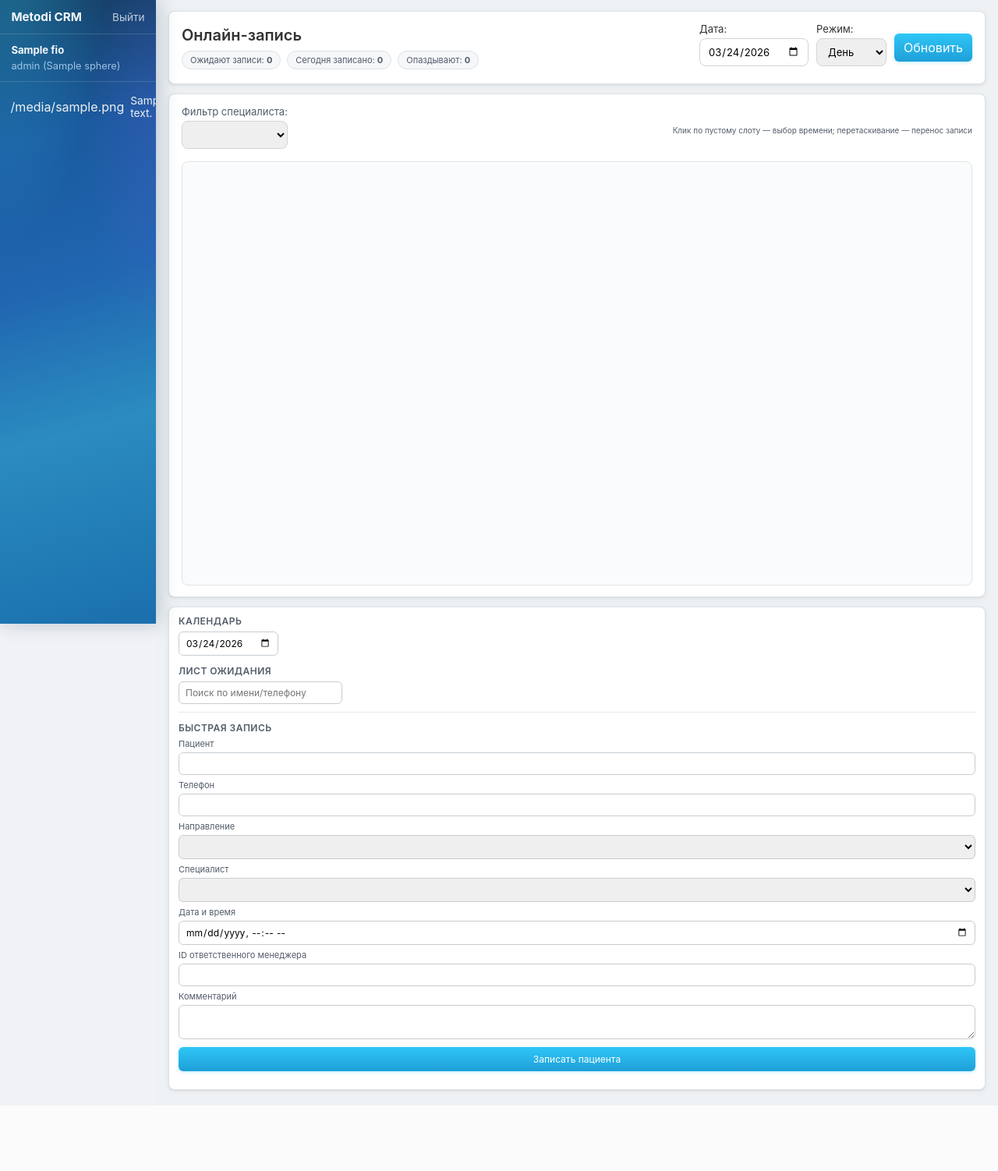
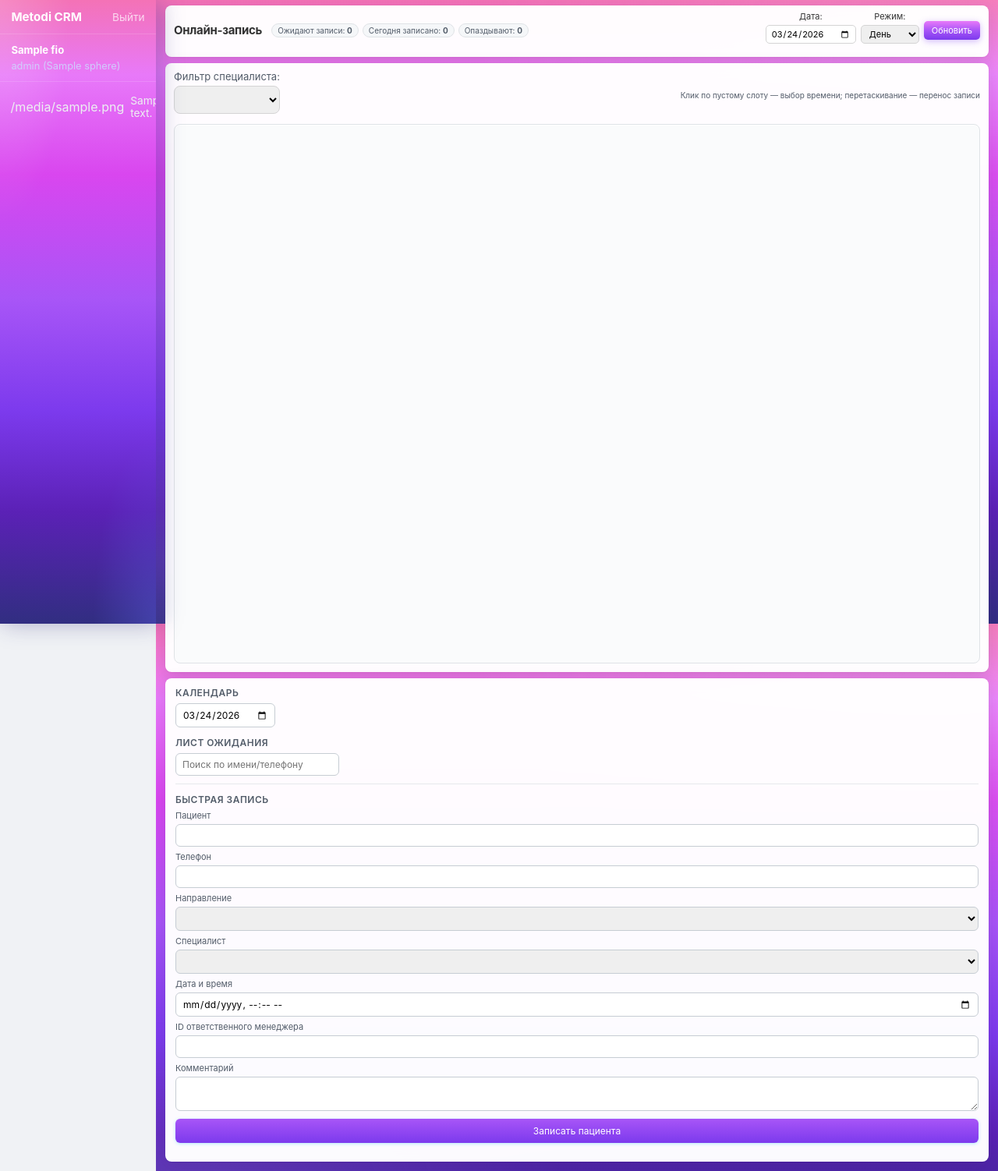
Before and after one commit to Koujikin711/crm-bot, a Flask app: template web/templates/online_booking.html in a window 1280 px wide. Shown: the whole page at 78% size. Before the commit the page ends 1418 px from the top, so only its background shows below. Run offline with Flask 3, Linux system fonts and the light colour scheme; data comes from the database, SQL or seed files in the repository; the template is opened without the code that fills it: most values are stand-ins (such as "Sample title", 1, 10 or a date in 2020); lists and menus that the app fills with data are empty.

Commit message:
style(booking): magenta-indigo shell gradient, compact header, taller grid
Made-with: Cursor

```diff
--- a/web/static/online-booking.css
+++ b/web/static/online-booking.css
@@ -1,34 +1,46 @@
-/* Палитра в духе Bitrix24 */
+/* Палитра карточек + тот же фон, что и у сайдбара (градиент фуксия → индиго) */
 .content.booking-root {
-  --bx-bg-page: #eef2f4;
   --bx-bg-card: #ffffff;
   --bx-border: #dfe3e6;
   --bx-border-soft: #e6e9ec;
   --bx-text: #333333;
   --bx-text-secondary: #525c69;
   --bx-text-muted: #858fa4;
-  --bx-accent: #2fc6f6;
-  --bx-accent-hover: #5dd4f8;
-  --bx-accent-deep: #1e9fd8;
-  --bx-shadow: 0 1px 3px rgba(0, 0, 0, 0.08), 0 2px 8px rgba(82, 92, 105, 0.06);
+  --bx-accent: #a855f7;
+  --bx-accent-hover: #c084fc;
+  --bx-accent-deep: #7c3aed;
+  --bx-shadow: 0 4px 20px rgba(30, 27, 75, 0.12), 0 1px 3px rgba(0, 0, 0, 0.06);
   display: grid;
-  gap: 12px;
-  background: var(--bx-bg-page);
+  gap: 8px;
+  background:
+    radial-gradient(ellipse 90% 70% at 85% 10%, rgba(255, 255, 255, 0.12) 0%, transparent 50%),
+    radial-gradient(ellipse 70% 50% at 10% 90%, rgba(167, 139, 250, 0.2) 0%, transparent 55%),
+    var(--crm-shell-gradient, linear-gradient(180deg, #f472b6 0%, #312e81 100%));
+  background-attachment: fixed;
   color: var(--bx-text);
   margin-left: 200px;
   min-height: 100vh;
-  padding: 0.85rem 1rem 1.25rem;
+  padding: 0.45rem 0.75rem 0.75rem;
   box-sizing: border-box;
 }
 
 .content.booking-root .panel {
-  background: var(--bx-bg-card);
-  border: 1px solid var(--bx-border);
+  background: rgba(255, 255, 255, 0.98);
+  border: 1px solid rgba(255, 255, 255, 0.65);
   border-radius: 8px;
   box-shadow: var(--bx-shadow);
-  backdrop-filter: none;
-  -webkit-backdrop-filter: none;
+  backdrop-filter: blur(8px);
+  -webkit-backdrop-filter: blur(8px);
   padding: 14px 16px;
+}
+
+.content.booking-root .scheduler-panel {
+  padding: 8px 10px 10px;
+}
+
+/* Компактная шапка: меньше по высоте, чипы в одну линию с заголовком */
+.content.booking-root > .panel.booking-header {
+  padding: 6px 10px 8px;
 }
 
 /* Узкая правая колонка: календарь, очередь, быстрая запись */
@@ -110,52 +122,89 @@
   font-size: 16px;
 }
 
-.booking-header {
+.content.booking-root .booking-header {
   display: flex;
   justify-content: space-between;
-  align-items: center;
-  gap: 16px;
-}
-
-.booking-header h1 {
-  margin: 0;
-  font-size: 20px;
-  font-weight: 600;
-  color: var(--bx-text, #333);
-}
-
-.booking-header .right {
-  display: flex;
   align-items: center;
   gap: 10px;
 }
 
-.chips {
+.content.booking-root .booking-header .left {
   display: flex;
-  gap: 8px;
-  margin-top: 8px;
+  flex-wrap: wrap;
+  align-items: center;
+  gap: 6px 12px;
+  min-width: 0;
 }
 
-.chip {
+.content.booking-root .booking-header h1 {
+  margin: 0;
+  font-size: 15px;
+  font-weight: 700;
+  line-height: 1.2;
+  letter-spacing: -0.02em;
+}
+
+.content.booking-root .booking-header .right {
+  display: flex;
+  align-items: center;
+  gap: 6px;
+  flex-wrap: wrap;
+}
+
+.content.booking-root .booking-header .right label {
+  font-size: 11px;
+  display: inline-flex;
+  align-items: center;
+  gap: 4px;
+}
+
+.content.booking-root .booking-header .right input[type="date"],
+.content.booking-root .booking-header .right select {
+  padding: 3px 6px;
+  font-size: 11px;
+  border-radius: 5px;
+}
+
+.content.booking-root .booking-header .right button {
+  padding: 5px 10px;
+  font-size: 11px;
+  border-radius: 5px;
+  background: linear-gradient(180deg, #e879f9 0%, #a855f7 50%, #7c3aed 100%);
+  box-shadow: 0 2px 8px rgba(124, 58, 237, 0.35);
+}
+
+.content.booking-root .booking-header .right button:hover {
+  filter: brightness(1.06);
+}
+
+.content.booking-root .chips {
+  display: flex;
+  gap: 5px;
+  margin-top: 0;
+  flex-wrap: wrap;
+}
+
+.content.booking-root .chip {
   background: #f5f7f9;
   border: 1px solid var(--bx-border, #dfe3e6);
-  border-radius: 14px;
-  padding: 4px 10px;
-  font-size: 11px;
+  border-radius: 10px;
+  padding: 2px 7px;
+  font-size: 10px;
   color: var(--bx-text-secondary, #525c69);
 }
 
 .booking-main {
   display: grid;
   grid-template-columns: 1fr minmax(200px, 236px);
-  gap: 12px;
+  gap: 8px;
   align-items: start;
-  min-height: 75vh;
+  min-height: 0;
 }
 
 .scheduler-panel {
   display: grid;
-  gap: 8px;
+  gap: 5px;
 }
 
 .scheduler-toolbar {
@@ -177,7 +226,10 @@
   border: 1px solid var(--bx-border, #dfe3e6);
   border-radius: 8px;
   overflow: auto;
-  height: 68vh;
+  /* Выше: компактная шапка + больше места под сетку */
+  height: calc(100vh - 108px);
+  min-height: 420px;
+  max-height: 900px;
   background: #fafbfc;
   box-shadow: inset 0 1px 0 #fff;
 }
--- a/web/static/sidebar.css
+++ b/web/static/sidebar.css
@@ -1,5 +1,19 @@
-/* Сайдбар в стиле Битрикс: слева фиксированное меню */
+/* Сайдбар + общий «оболочечный» градиент (как на референсе: фуксия → индиго) */
 * { box-sizing: border-box; }
+
+:root {
+  --crm-shell-gradient: linear-gradient(
+    180deg,
+    #f472b6 0%,
+    #e879f9 12%,
+    #d946ef 28%,
+    #a855f7 48%,
+    #7c3aed 66%,
+    #5b21b6 82%,
+    #312e81 100%
+  );
+}
+
 body {
   margin: 0;
   font-family: -apple-system, BlinkMacSystemFont, 'Segoe UI', Roboto, sans-serif;
@@ -13,23 +27,15 @@ body {
   top: 0;
   bottom: 0;
   width: 200px;
-  /* Яркий градиент в духе Bitrix24: сине-бирюзовый + лёгкое «свечение» */
   background:
-    radial-gradient(ellipse 130% 100% at 0% -15%, rgba(47, 198, 246, 0.42) 0%, transparent 55%),
-    radial-gradient(ellipse 90% 70% at 100% 20%, rgba(139, 92, 246, 0.14) 0%, transparent 50%),
-    linear-gradient(
-      165deg,
-      #153a5c 0%,
-      #1a5a9e 22%,
-      #2066b0 45%,
-      #2b8cc0 68%,
-      #1a6fad 100%
-    );
-  color: #f4f8fc;
+    radial-gradient(ellipse 100% 80% at 0% 0%, rgba(255, 255, 255, 0.18) 0%, transparent 45%),
+    radial-gradient(ellipse 80% 60% at 100% 100%, rgba(99, 102, 241, 0.35) 0%, transparent 50%),
+    var(--crm-shell-gradient);
+  color: #fff;
   display: flex;
   flex-direction: column;
   z-index: 100;
-  box-shadow: 4px 0 24px rgba(15, 45, 80, 0.22);
+  box-shadow: 4px 0 28px rgba(49, 46, 129, 0.35);
 }
 
 .sidebar-header {
@@ -80,8 +86,8 @@ body {
 }
 
 .nav-item.active {
-  background: rgba(255, 255, 255, 0.16);
-  box-shadow: inset 3px 0 0 #2fc6f6;
+  background: rgba(255, 255, 255, 0.2);
+  box-shadow: inset 3px 0 0 #fff;
 }
 
 .nav-icon {
```
